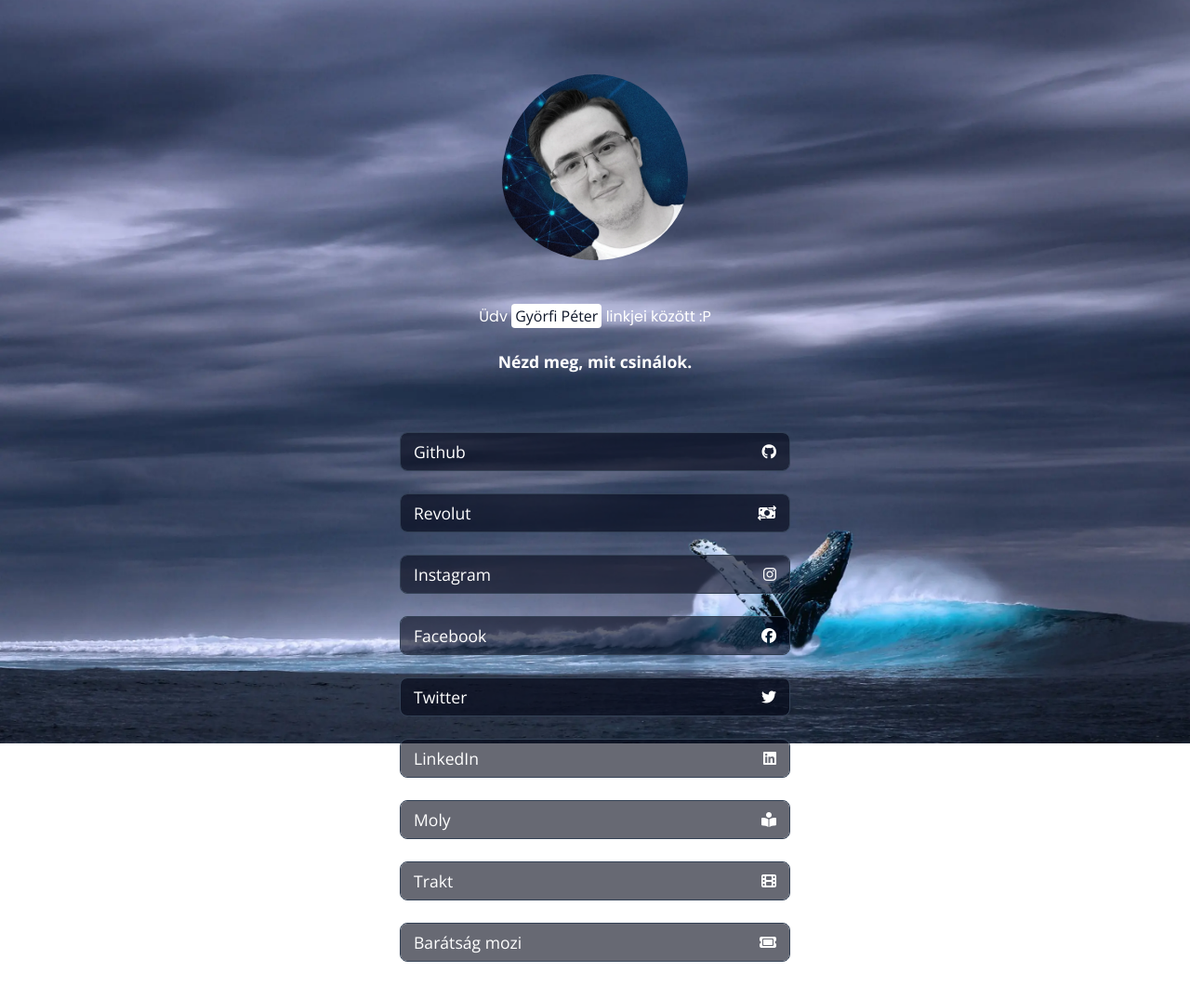
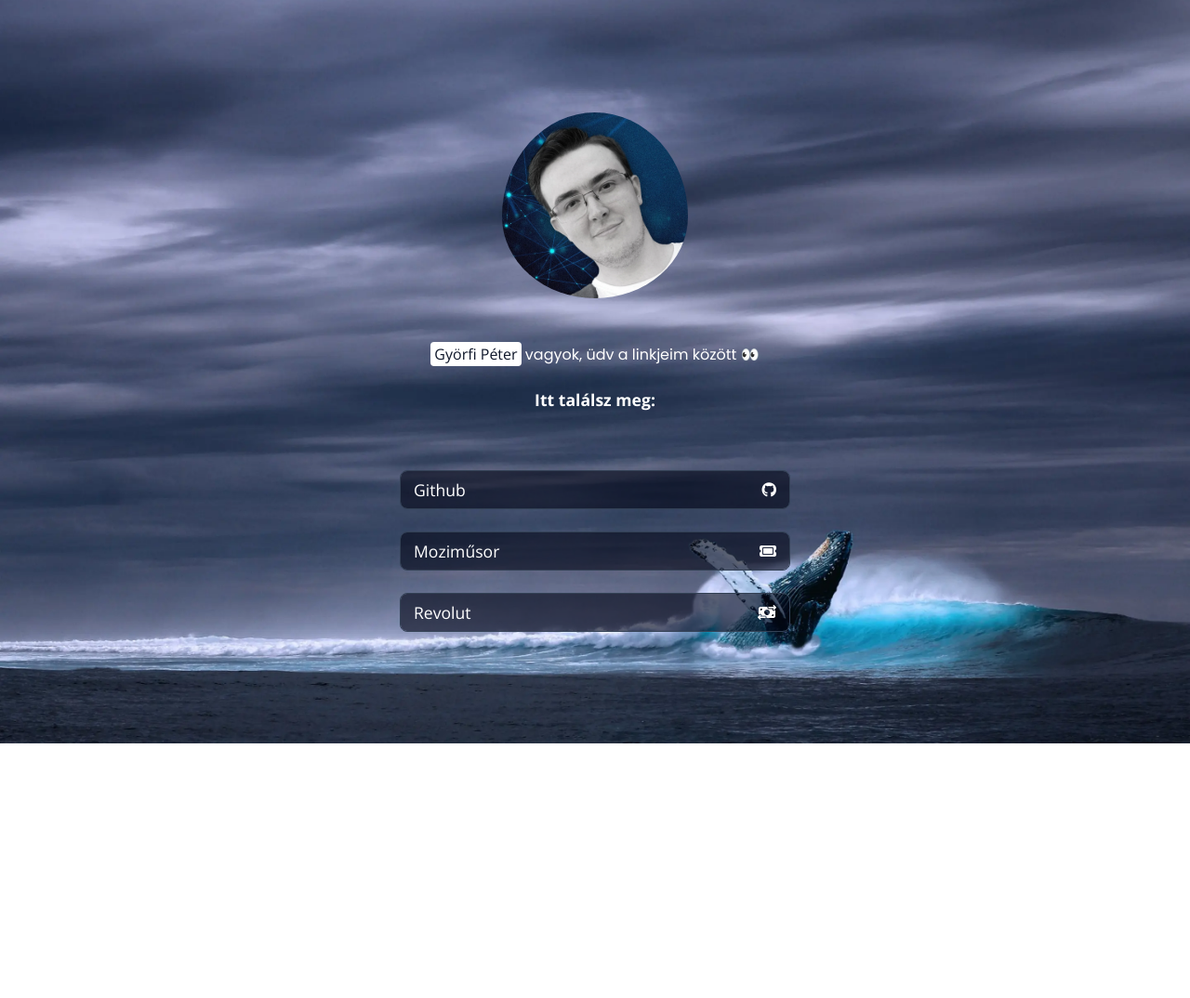
Before and after one commit to apgyorfi/apgyorfi.dev, a plain HTML site: page index.html in a window 1280 px wide. Shown: the whole page at 93% size. After the commit the page ends 800 px from the top, so only its background shows below. Drawn offline with nearby package versions, Linux system fonts and the light colour scheme.

Commit message:
hide unused urls

```diff
--- a/index.html
+++ b/index.html
@@ -100,8 +100,8 @@
     </div>
     <header>
       <img src="public/profile_piccy.webp" alt="Györfi Péter profilképe" />
-      <h1>Üdv <mark>Györfi Péter</mark> linkjei között :P</h1>
-      <p>Nézd meg, mit csinálok.</p>
+      <h1><mark>Györfi Péter</mark> vagyok, üdv a linkjeim között 👀</h1>
+      <p>Itt találsz meg:</p>
     </header>
     <main>
       <a href="https://github.com/apgyorfi" target="_blank" class="link">
@@ -110,53 +110,18 @@
         <i class="fa-brands fa-github"></i>
       </a>
 
+      <a href="https://musor.baratsagmozi.hu" target="_blank" class="link">
+        <div class="linkBackground"></div>
+        <p>Moziműsor</p>
+        <i class="fa-solid fa-ticket"></i>
+      </a>
+
       <a href="https://revolut.me/apgyorfi" target="_blank" class="link">
         <div class="linkBackground"></div>
         <p>Revolut</p>
         <i class="fa-solid fa-money-bill-transfer"></i>
       </a>
 
-      <a href="https://instagram.com/apgyorfi" target="_blank" class="link">
-        <div class="linkBackground"></div>
-        <p>Instagram</p>
-        <i class="fa-brands fa-instagram"></i>
-      </a>
-
-      <a href="https://facebook.com/apgyorfi" target="_blank" class="link">
-        <div class="linkBackground"></div>
-        <p>Facebook</p>
-        <i class="fa-brands fa-facebook"></i>
-      </a>
-
-      <a href="https://twitter.com/apgyorfi" target="_blank" class="link">
-        <div class="linkBackground"></div>
-        <p>Twitter</p>
-        <i class="fa-brands fa-twitter"></i>
-      </a>
-
-      <a href="https://linkedin.com/in/apgyorfi" target="_blank" class="link">
-        <div class="linkBackground"></div>
-        <p>LinkedIn</p>
-        <i class="fa-brands fa-linkedin"></i>
-      </a>
-
-      <a href="https://moly.hu/tagok/gyorfipeter" target="_blank" class="link">
-        <div class="linkBackground"></div>
-        <p>Moly</p>
-        <i class="fa-solid fa-book-open-reader"></i>
-      </a>
-
-      <a href="https://trakt.tv/users/apgyorfi" target="_blank" class="link">
-        <div class="linkBackground"></div>
-        <p>Trakt</p>
-        <i class="fa-solid fa-film"></i>
-      </a>
-
-      <a href="https://baratsagmozi.hu" target="_blank" class="link">
-        <div class="linkBackground"></div>
-        <p>Barátság mozi</p>
-        <i class="fa-solid fa-ticket"></i>
-      </a>
     </main>
   </body>
 </html>
```
